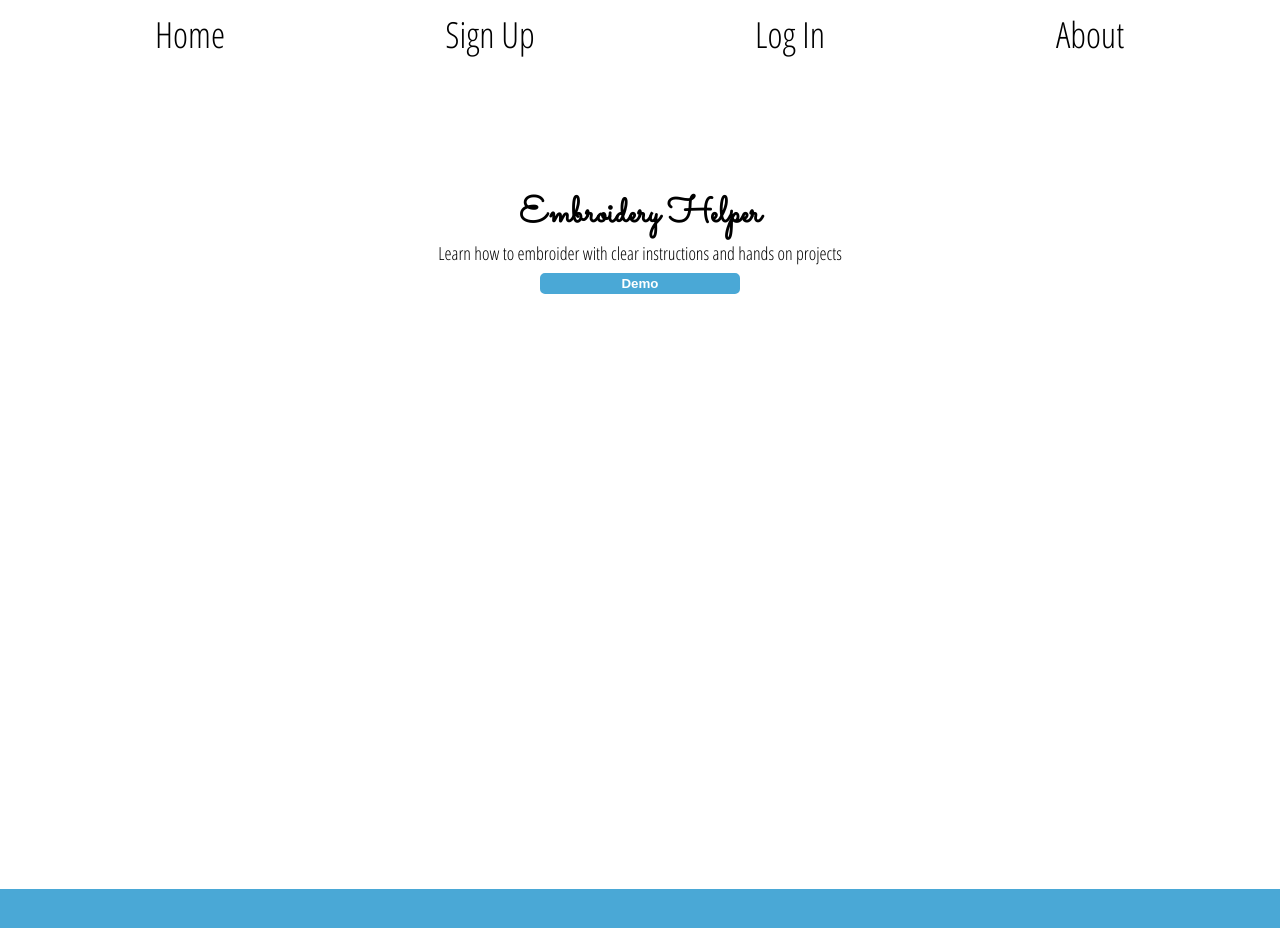
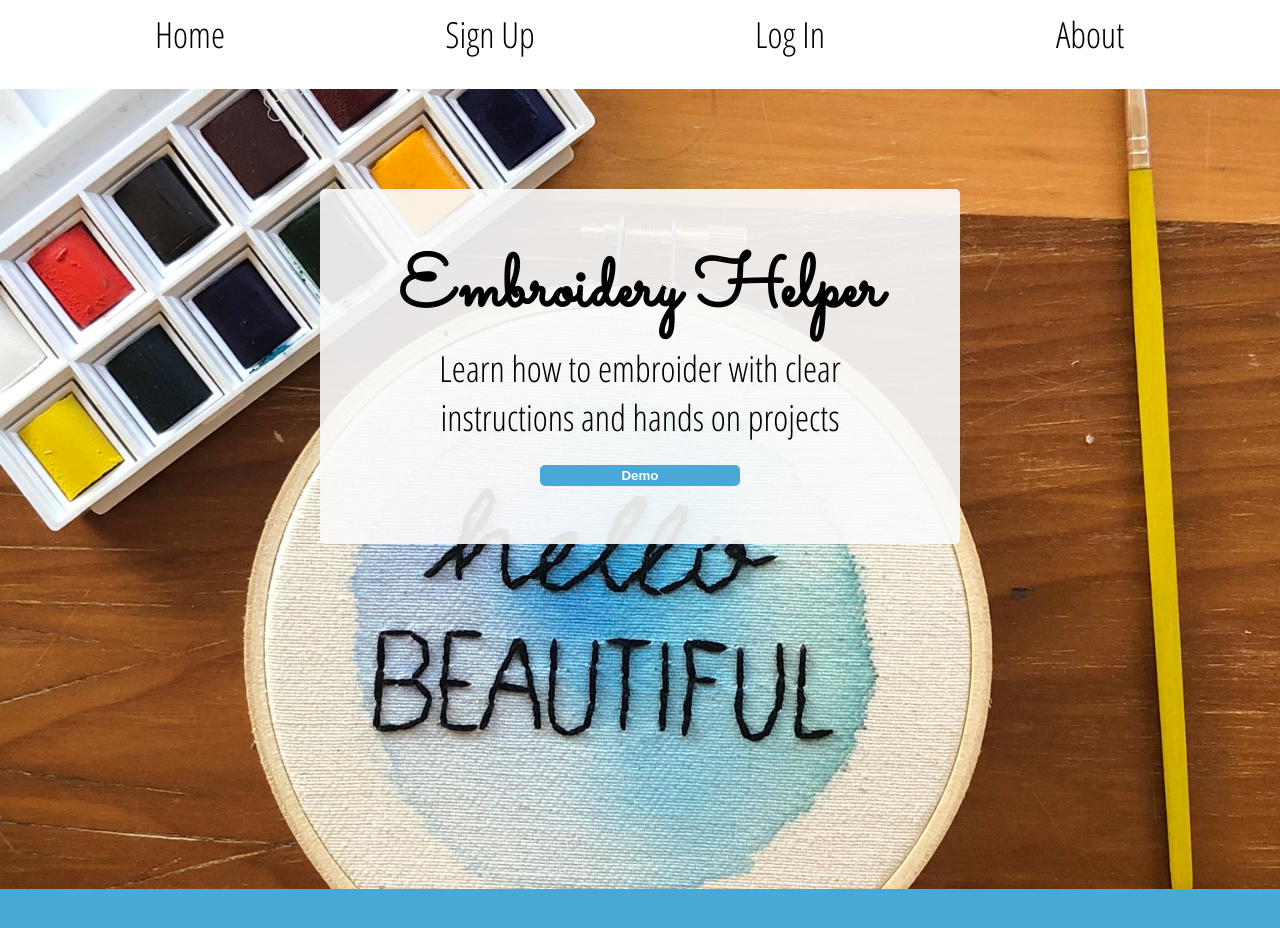
Before and after one commit to neelyab/embroidery-helper, a React (Create React App) app: page / in a window 1280 px wide. Shown: the top 928 px of the page. Built offline with nearby package versions, Linux system fonts and the light colour scheme.

Commit message:
styled home screen

```diff
--- a/src/About/about.css
+++ b/src/About/about.css
@@ -1,3 +1,4 @@
+
 .img {
     width: 50%;
     min-width: 300px;
@@ -10,16 +11,20 @@
   }
 
   .about {
-   display: flex;
+    display: flex;
     justify-content: center;
     flex-direction: column;
     align-items: center;
     min-height: 300px;
     padding: 30px 30px;
-    background-color:rgb(72, 166, 213);
+    background-color:rgba(252, 169, 16, 0.794);
     max-width: 500px;
-    margin: auto;
+    margin-left: auto;
+    margin-right: auto;
     margin-bottom: 30px;
+    margin-top: 30px;
+    border-radius: 5px;
+
   }
 
 .about p {
@@ -27,7 +32,7 @@
     width: 80%;
     font-weight: 500;
     max-width: 470px;
-    background: #FCAB10;
+    background: rgb(255, 255, 255);
     padding: 10px 10px;
     z-index: 2;
     position: relative;
--- a/src/About/about.js
+++ b/src/About/about.js
@@ -9,21 +9,17 @@ class About extends Component {
 
     render(){
         return(
-        <div>
+        <div className="about-page">
             <section className="about">
-
                 <img className="img" src={embroidery} alt='embroidery'/>
                 <p>Hand embroidery helper allows you to easily learn embroidery stitches and techniques through clear instructions and fun modern projects that you can apply your new stitching skills to.</p>
-
             </section>
             <section className="about">
-            <div className="box">
-            </div>
-            <img className="img" src={stitch} alt ='stitch diagram'/>
+                <img className="img" src={stitch} alt ='stitch diagram'/>
                 <p>Clear instructions and diagrams help you learn easier and faster!</p>
             </section>
             <section className="about">
-            <div className="box"></div><img className="img" src={savedProjects} alt='saved embroidery projects'/>
+                <img className="img" src={savedProjects} alt='saved embroidery projects'/>
                 <p>Save projects and stitches you'd like to learn. With hand embroidery helper, you're able to keep a list of stitches and projects you're interested in learning to stitch.</p>
             </section>
         </div>)
--- a/src/Demo/demo.css
+++ b/src/Demo/demo.css
@@ -45,3 +45,10 @@
     }
 
 }
+
+@media only screen and (min-width: 1000px){
+    .search-results-demo{
+        width: 40%;
+        margin: auto;
+    }
+}
--- a/src/Demo/demo.js
+++ b/src/Demo/demo.js
@@ -31,7 +31,6 @@ class Demo extends Component {
         const project = [{
             image_url: 'https://i.imgur.com/60yukoG.png',
             project_url: 'https://crewelghoul.com/blog/leaf-rubbing-embroidery/',
-            project_description: 'al;sdfkj',
             project_name: 'Leaf Rubbing Embroidery',
             stitches: 'back stitch',
             id: 1
@@ -43,7 +42,8 @@ class Demo extends Component {
             id: 1
         }]
         const {searchTab, savedTab} = this.state
-         return(<div className='embroidery-helper'>
+         return(
+            <div className='embroidery-helper'>
               <h1>Embroidery Helper</h1>
              <div className="tabs">
                  <span className="embroidery-tooltip">Toggle between search results and saved items</span>
@@ -69,7 +69,7 @@ class Demo extends Component {
                 <button type="button">Clear Results</button>
             </form>
              }
-             <div ref={this.myRef} >
+             <div>
              {searchTab &&
              <div className="search-results-demo">
              <span className="embroidery-tooltip">View and save stitches and projects</span>
--- a/src/Home/home.css
+++ b/src/Home/home.css
@@ -7,4 +7,23 @@
     text-align: center;
     min-height: 100vh;
     padding-top: 100px;
+    background: url(../img/embroidery-cover-photo.jpeg);
+    background-position: center;
+    background-repeat: no-repeat;
+    background-size: cover;
 }
+.home {
+    background: rgba(251, 251, 251, 0.904);
+    width: 90%;
+    margin: 0 auto;
+    padding: 50px 50px;
+    border-radius: 5px;
+    font-size: 1em;
+}
+
+@media only screen and (min-width: 768px){
+    .home {
+    font-size: 2em;
+    width: 50%;
+    }
+}
--- a/src/Home/home.js
+++ b/src/Home/home.js
@@ -6,9 +6,11 @@ class Home extends Component {
     render(){
         return(
         <div className="home-screen">
+            <div className="home">
             <h1>Embroidery Helper</h1>
             <p>Learn how to embroider with clear instructions and hands on projects</p>
             <Link to='/demo'><button>Demo</button></Link>
+            </div>
         </div>
         )
     }
--- a/src/SignUp/signup.css
+++ b/src/SignUp/signup.css
@@ -2,7 +2,7 @@
     display: block;
 }
 .signup, .login {
-    min-height: 800px;
+    min-height: 100vh;
     display: flex;
     flex-direction: column;
     padding: 30px 0;
@@ -10,9 +10,12 @@
     margin: 0 auto;
   }
 .password-require {
-    font-size: 0.7em;
+    font-size: 0.8em;
 }
-
+.signup input, .signup label, .login label, .login input, .signup p {
+    max-width: 500px;
+    margin: 0 auto;
+}
 .success-message {
     color: #44AF69;
     text-align: center;
```
Also changed, not shown: src/img/embroidery-cover-photo.jpeg (added). Lines whose indentation alone changed are shown as unchanged.
